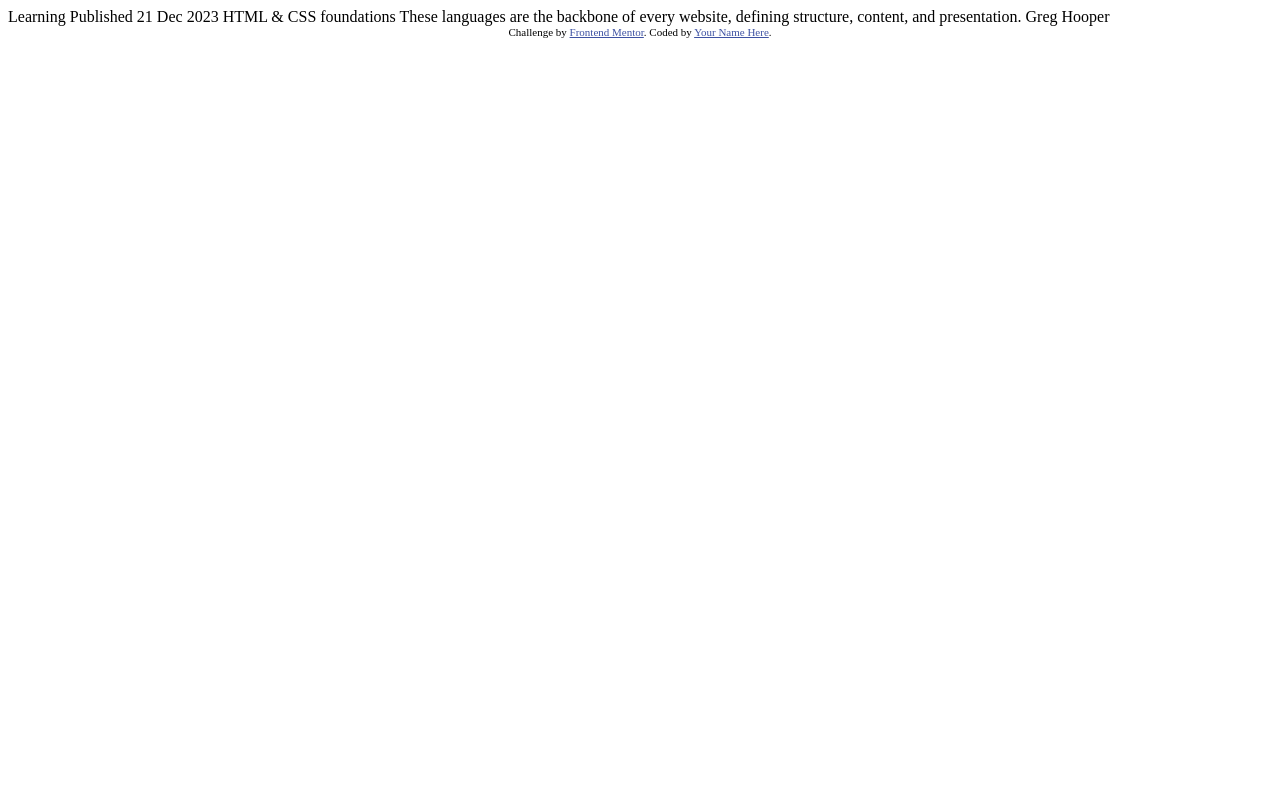
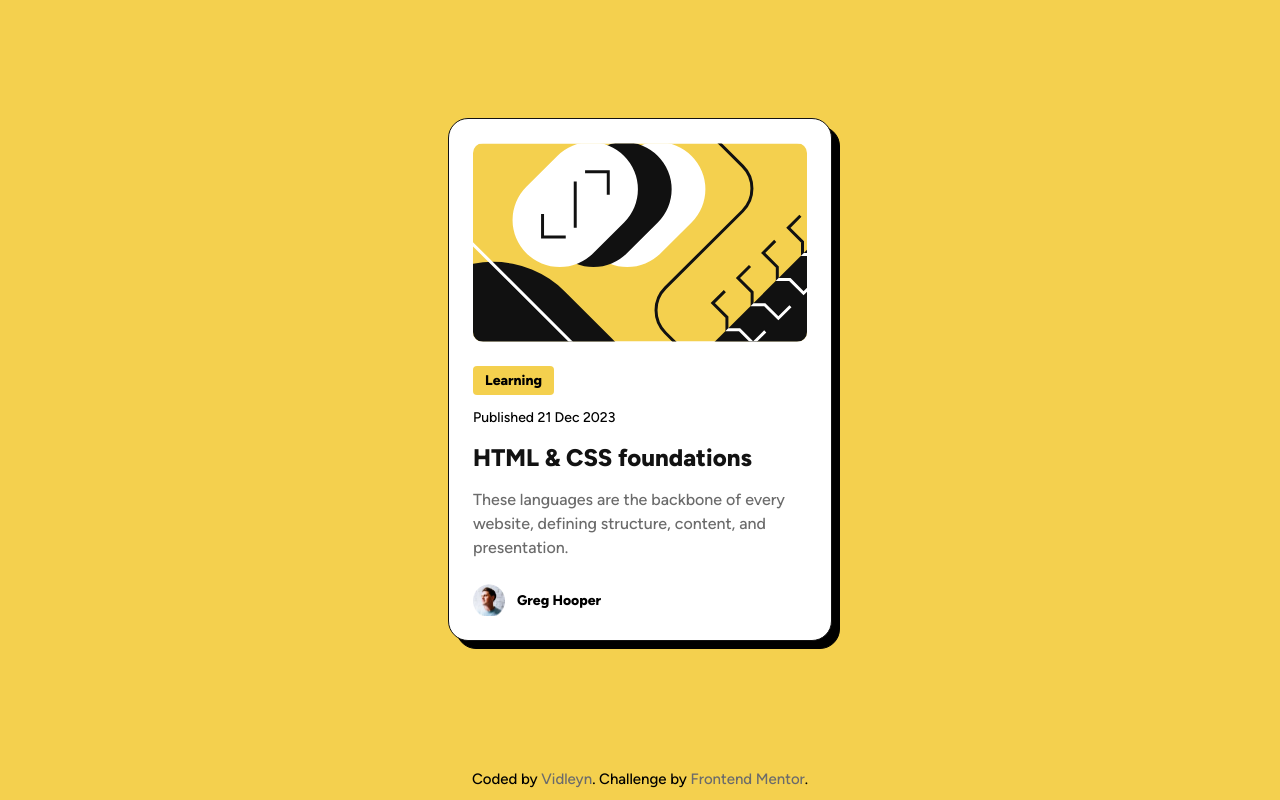
Before and after one commit to vidleyn/blog-preview-card, a plain HTML site: page index.html in a window 1280 px wide. Drawn offline with Linux system fonts and the light colour scheme.

Commit message:
base UI ready

```diff
--- a/index.html
+++ b/index.html
@@ -1,34 +1,80 @@
 <!DOCTYPE html>
 <html lang="en">
-<head>
-  <meta charset="UTF-8">
-  <meta name="viewport" content="width=device-width, initial-scale=1.0"> <!-- displays site properly based on user's device -->
+  <head>
+    <meta charset="UTF-8" />
+    <meta
+      name="viewport"
+      content="width=device-width, initial-scale=1.0"
+    />
 
-  <link rel="icon" type="image/png" sizes="32x32" href="./assets/images/favicon-32x32.png">
+    <link
+      rel="icon"
+      type="image/png"
+      sizes="32x32"
+      href="./assets/images/favicon-32x32.png"
+    />
 
-  <title>Frontend Mentor | Blog preview card</title>
+    <link
+      rel="stylesheet"
+      href="./styles/main.css"
+    />
 
-  <!-- Feel free to remove these styles or customise in your own stylesheet 👍 -->
-  <style>
-    .attribution { font-size: 11px; text-align: center; }
-    .attribution a { color: hsl(228, 45%, 44%); }
-  </style>
-</head>
-<body>
+    <title>Frontend Mentor | Blog preview card</title>
+  </head>
+  <body>
+    <main>
+      <div class="container">
+        <article class="card">
+          <div class="card__image">
+            <img
+              src="./assets/images/illustration-article.svg"
+              alt=""
+              height="200"
+              width="336"
+            />
+          </div>
+          <div class="card__contents">
+            <div class="chip__list card__chip-list">
+              <span class="chip__item card__chip">Learning</span>
+            </div>
+            <p class="card__date">Published 21 Dec 2023</p>
+            <a
+              href=""
+              class="card__heading-link"
+            >
+              <h3 class="card__heading">HTML & CSS foundations</h3>
+            </a>
+            <p class="card__description">
+              These languages are the backbone of every website, defining structure, content, and
+              presentation.
+            </p>
+          </div>
+          <div class="card__author">
+            <img
+              src="./assets/images/image-avatar.webp"
+              alt=""
+              height="32"
+              width="32"
+            />Greg Hooper
+          </div>
+        </article>
+      </div>
+    </main>
 
-  Learning
-
-  Published 21 Dec 2023
-
-  HTML & CSS foundations
-
-  These languages are the backbone of every website, defining structure, content, and presentation.
-
-  Greg Hooper
-
-  <div class="attribution">
-    Challenge by <a href="https://www.frontendmentor.io?ref=challenge" target="_blank">Frontend Mentor</a>.
-    Coded by <a href="#">Your Name Here</a>.
-  </div>
-</body>
+    <footer class="footer attribution container">
+      <p>
+        Coded by
+        <a
+          href="https://vidleyn.ru"
+          target="_blank"
+          >Vidleyn</a
+        >. Challenge by
+        <a
+          href="https://www.frontendmentor.io?ref=challenge"
+          target="_blank"
+          >Frontend Mentor</a
+        >.
+      </p>
+    </footer>
+  </body>
 </html>
--- /dev/null
+++ b/styles/_fonts.scss
@@ -0,0 +1,15 @@
+@font-face {
+  font-family: "Figtree";
+  src: url(../assets/fonts/static/Figtree-Medium.ttf);
+  font-weight: 500;
+  font-style: normal;
+  font-display: swap;
+}
+
+@font-face {
+  font-family: "Figtree";
+  src: url(../assets/fonts/static/Figtree-ExtraBold.ttf);
+  font-weight: 800;
+  font-style: normal;
+  font-display: swap;
+}
--- /dev/null
+++ b/styles/_globals.scss
@@ -0,0 +1,40 @@
+body {
+  display: flex;
+  flex-direction: column;
+  justify-content: space-between;
+  font-family: "Figtree", Arial, Helvetica, sans-serif;
+  background-color: var(--color-yellow);
+}
+
+main {
+  display: flex;
+  flex-direction: column;
+  justify-content: center;
+  flex: 1;
+}
+
+h1 {
+  font-size: 22px;
+  line-height: 1.2;
+}
+
+p {
+  font-size: 15px;
+  line-height: 1.4;
+}
+
+a {
+  color: var(--color-gray-500);
+  text-decoration: none;
+}
+
+.container {
+  margin-inline: auto;
+}
+
+.footer {
+  display: flex;
+  justify-content: center;
+  text-align: center;
+  padding-block: 10px;
+}
--- /dev/null
+++ b/styles/_normalizer.scss
@@ -0,0 +1,185 @@
+/**
+  Нормализация блочной модели
+ */
+*,
+::before,
+::after {
+  box-sizing: border-box;
+}
+
+/**
+   Убираем внутренние отступы слева тегам списков,
+   у которых есть атрибут class
+  */
+:where(ul, ol):where([class]) {
+  padding-left: 0;
+}
+
+/**
+   Убираем внешние отступы body и двум другим тегам,
+   у которых есть атрибут class
+  */
+body,
+:where(blockquote, figure):where([class]) {
+  margin: 0;
+}
+
+/**
+   Убираем внешние отступы вертикали нужным тегам,
+   у которых есть атрибут class
+  */
+:where(h1, h2, h3, h4, h5, h6, p, ul, ol, dl):where([class]) {
+  margin-block: 0;
+}
+
+:where(dd[class]) {
+  margin-left: 0;
+}
+
+:where(fieldset[class]) {
+  margin-left: 0;
+  padding: 0;
+  border: none;
+}
+
+/**
+   Убираем стандартный маркер маркированному списку,
+   у которого есть атрибут class
+  */
+:where(ul[class]) {
+  list-style: none;
+}
+
+:where(address[class]) {
+  font-style: normal;
+}
+
+/**
+   Обнуляем вертикальные внешние отступы параграфа,
+   объявляем локальную переменную для внешнего отступа вниз,
+   чтобы избежать взаимодействие с более сложным селектором
+  */
+p {
+  --paragraphMarginBottom: 24px;
+
+  margin-block: 0;
+}
+
+/**
+   Внешний отступ вниз для параграфа без атрибута class,
+   который расположен не последним среди своих соседних элементов
+  */
+p:where(:not([class]):not(:last-child)) {
+  margin-bottom: var(--paragraphMarginBottom);
+}
+
+/**
+   Упрощаем работу с изображениями и видео
+  */
+img,
+video {
+  display: block;
+  max-width: 100%;
+  height: auto;
+}
+
+/**
+   Наследуем свойства шрифт для полей ввода
+  */
+input,
+textarea,
+select,
+button {
+  font: inherit;
+}
+
+html {
+  /**
+     Пригодится в большинстве ситуаций
+     (когда, например, нужно будет "прижать" футер к низу сайта)
+    */
+  height: 100%;
+}
+
+/**
+   Плавный скролл
+  */
+html,
+:has(:target) {
+  scroll-behavior: smooth;
+}
+
+body {
+  /**
+     Пригодится в большинстве ситуаций
+     (когда, например, нужно будет "прижать" футер к низу сайта)
+    */
+  min-height: 100%;
+  /**
+     Унифицированный интерлиньяж
+    */
+  line-height: 1.5;
+}
+
+/**
+   Нормализация высоты элемента ссылки при его инспектировании в DevTools
+  */
+a:where([class]) {
+  display: inline-flex;
+}
+
+/**
+   Курсор-рука при наведении на элемент
+  */
+button,
+label {
+  cursor: pointer;
+}
+
+/**
+   Приводим к единому цвету svg-элементы
+   (за исключением тех, у которых уже указан
+   атрибут fill со значением 'none' или начинается с 'url')
+  */
+:where([fill]:not([fill="none"], [fill^="url"])) {
+  fill: currentColor;
+}
+
+/**
+   Приводим к единому цвету svg-элементы
+   (за исключением тех, у которых уже указан
+   атрибут stroke со значением 'none')
+  */
+:where([stroke]:not([stroke="none"], [stroke^="url"])) {
+  stroke: currentColor;
+}
+
+/**
+   Чиним баг задержки смены цвета при взаимодействии с svg-элементами
+  */
+svg * {
+  transition-property: fill, stroke;
+}
+
+/**
+   Приведение рамок таблиц в классический 'collapse' вид
+  */
+:where(table) {
+  border-collapse: collapse;
+  border-color: currentColor;
+}
+
+/**
+   Удаляем все анимации и переходы для людей,
+   которые предпочитают их не использовать
+  */
+@media (prefers-reduced-motion: reduce) {
+  *,
+  ::before,
+  ::after {
+    animation-duration: 0.01ms !important;
+    animation-iteration-count: 1 !important;
+    transition-duration: 0.01ms !important;
+    scroll-behavior: auto !important;
+  }
+}
--- /dev/null
+++ b/styles/_variables.scss
@@ -0,0 +1,11 @@
+:root {
+  --color-yellow: hsl(47, 88%, 63%);
+  --color-white: hsl(0, 0%, 100%);
+  --color-gray-500: hsl(0, 0%, 42%);
+  --color-gray-950: hsl(0, 0%, 7%);
+}
+
+$text-preset-1: 800 24px/1.5 "Figtree", Arial, Helvetica, sans-serif;
+$text-preset-2: 500 16px/1.5 "Figtree", Arial, Helvetica, sans-serif;
+$text-preset-3: 500 14px/1.5 "Figtree", Arial, Helvetica, sans-serif;
+$text-preset-3-bold: 800 14px/1.5 "Figtree", Arial, Helvetica, sans-serif;
--- /dev/null
+++ b/styles/blocks/_card.scss
@@ -0,0 +1,85 @@
+@use "../variables" as var;
+
+.card {
+  position: relative;
+  box-sizing: border-box;
+  display: flex;
+  flex-direction: column;
+  row-gap: 24px;
+  max-width: 384px;
+  padding: 24px;
+  border: 1px solid var(--color-gray-950);
+  border-radius: 20px;
+  background-color: var(--color-white);
+  filter: drop-shadow(8px 8px 0 rgba(0, 0, 0, 1));
+  transition: 0.2s;
+
+  &__contents {
+    display: flex;
+    flex-direction: column;
+    row-gap: 12px;
+  }
+
+  &__date {
+    font: var.$text-preset-3;
+  }
+
+  &__heading {
+    color: var(--color-gray-950);
+    font: var.$text-preset-1;
+    transition: 0.1s;
+
+    &-link {
+      &:hover {
+        .card__heading {
+          color: var(--color-yellow);
+        }
+
+        .card {
+          filter: drop-shadow(16px 16px 0 rgba(0, 0, 0, 1));
+        }
+      }
+
+      &::before {
+        content: "";
+        position: absolute;
+        display: block;
+        inset: 0;
+      }
+    }
+  }
+
+  &__description {
+    color: var(--color-gray-500);
+    font: var.$text-preset-2;
+  }
+
+  &__author {
+    --image-size: 32px;
+
+    display: flex;
+    align-items: center;
+    column-gap: 12px;
+    font: var.$text-preset-3-bold;
+
+    img {
+      height: var(--image-size);
+      width: var(--image-size);
+      object-fit: cover;
+    }
+  }
+
+  &__image {
+    img {
+      border-radius: 10px;
+    }
+  }
+
+  // &:hover {
+  //   cursor: pointer;
+
+  //   .card__heading {
+  //     color: var(--color-yellow);
+  //   }
+  // }
+}
--- /dev/null
+++ b/styles/blocks/_chip.scss
@@ -0,0 +1,19 @@
+@use "../variables" as var;
+
+.chip {
+  &__item {
+    box-sizing: border-box;
+    display: inline-block;
+    font: var.$text-preset-3-bold;
+    padding: 4px 12px;
+    border-radius: 4px;
+    background-color: var(--color-yellow);
+    flex-grow: 0;
+  }
+
+  &__list {
+    display: flex;
+    flex-wrap: wrap;
+    gap: 4px;
+  }
+}
```
Also changed, not shown: styles/main.scss (added, +7 -0 lines), styles/main.css (added), 1 other file.
